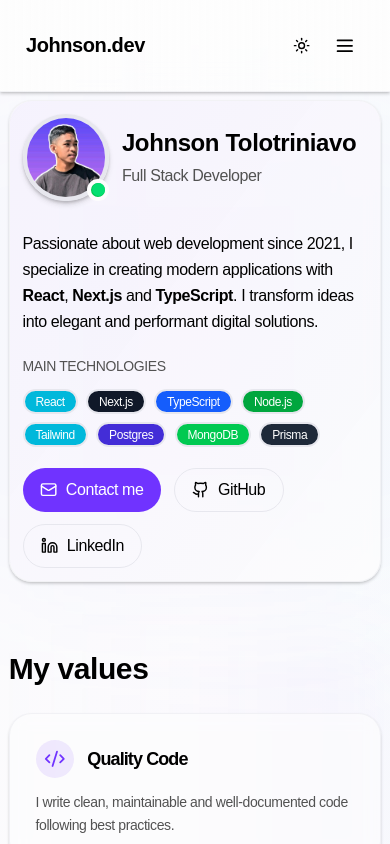
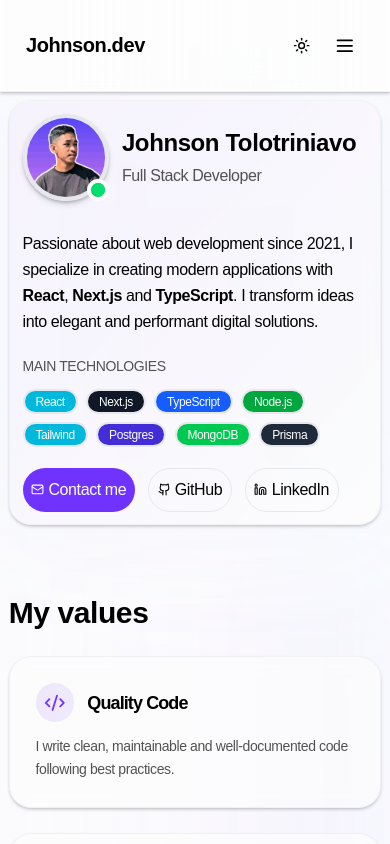
Before and after one commit to RaNiiJohnson/Portfolio-TolotriniavoJohnson, a Next.js app: page / in a window 390 px wide. Shown: the top 844 px of the page. Built offline with nearby package versions, Linux system fonts and the light colour scheme.

Commit message:
button responsive

```diff
--- a/app/components/Portfolio/Hero.tsx
+++ b/app/components/Portfolio/Hero.tsx
@@ -78,25 +78,25 @@
             <div className="flex flex-wrap gap-3">
               <Link
                 href="mailto:Johnsontolotriniavo@gmail.com"
-                className="inline-flex items-center gap-2 px-4 py-2 bg-primary text-primary-foreground rounded-lg hover:bg-primary/90 transition-colors"
+                className="inline-flex items-center gap-1 sm:gap-2 p-2 sm:px-4 sm:py-2 bg-primary text-primary-foreground rounded-lg hover:bg-primary/90 transition-colors"
               >
-                <Mail className="w-4 h-4" />
+                <Mail className="size-3 sm:size-4" />
                 Contact me
               </Link>
 
               <Link
                 href="https://github.com/RaNiiJohnson"
-                className="inline-flex items-center gap-2 px-4 py-2 border border-border rounded-lg hover:bg-muted transition-colors"
+                className="inline-flex items-center gap-1 sm:gap-2 p-2 sm:px-4 sm:py-2 border border-border rounded-lg hover:bg-muted transition-colors"
               >
-                <Github className="w-4 h-4" />
+                <Github className="size-3 sm:size-4" />
                 GitHub
               </Link>
 
               <Link
                 href="https://www.linkedin.com/in/tolotriniavo-johnson-b9427b26b"
-                className="inline-flex items-center gap-2 px-4 py-2 border border-border rounded-lg hover:bg-muted transition-colors"
+                className="inline-flex items-center gap-1 sm:gap-2 p-2 sm:px-4 sm:py-2 border border-border rounded-lg hover:bg-muted transition-colors"
               >
-                <Linkedin className="w-4 h-4" />
+                <Linkedin className="size-3 sm:size-4" />
                 LinkedIn
               </Link>
             </div>
```
